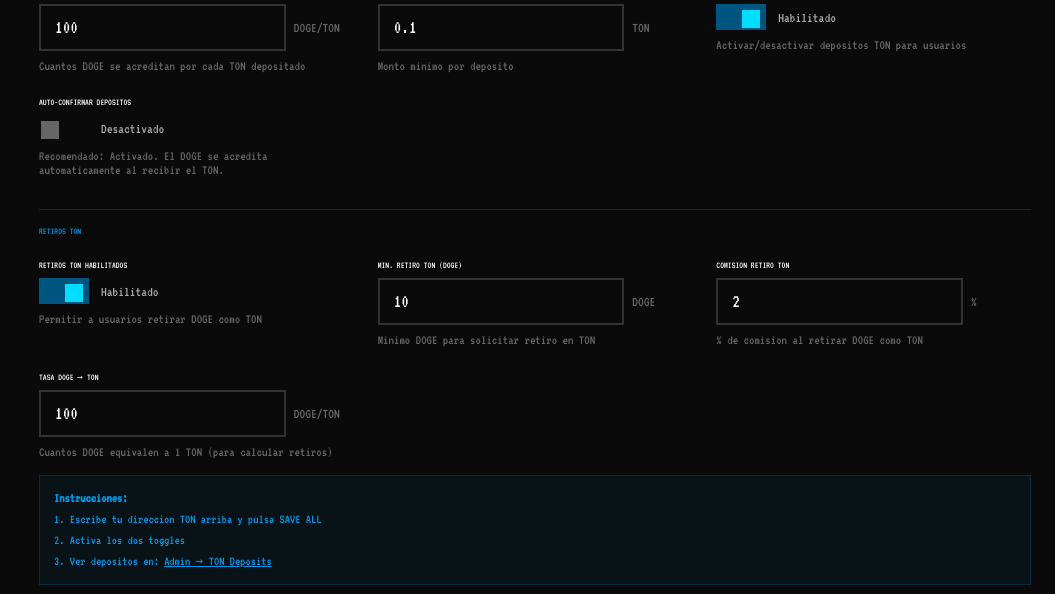
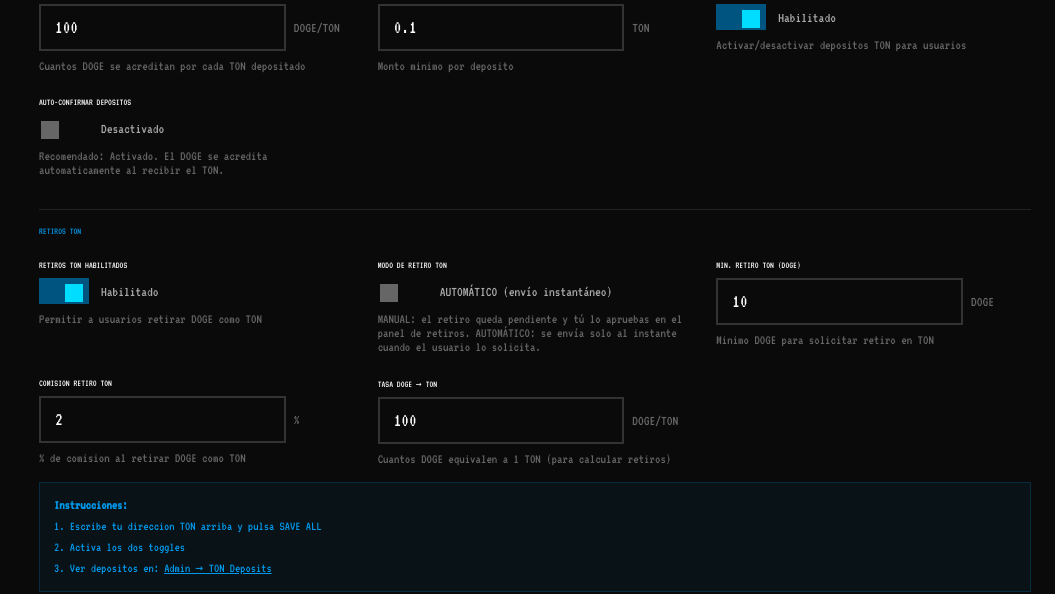
Before and after one commit to isaacmanual3-rgb/mibot, a Flask app: page /admin/config in a window 1280 px wide. Shown: the part 1849-2443 px from the top of the page, without its empty margins (225-1280 px from the left). Run offline with Flask 3, Linux system fonts and the light colour scheme; the visitor is signed in with stand-in values (Sample User, id 1); data comes from the database, SQL or seed files in the repository.

Commit message:
Add files via upload

```diff
--- a/templates/admin_config.html
+++ b/templates/admin_config.html
@@ -414,6 +414,23 @@
         </div>
 
         <div class="config-item">
+            <label class="config-label">Modo de Retiro TON</label>
+            <div class="config-toggle">
+                <label class="toggle">
+                    {% set ton_wd_mode = config.get('ton_withdrawal_mode', 'automatic') if config is mapping else 'automatic' %}
+                    <input type="checkbox" data-key="ton_withdrawal_mode"
+                           data-on-value="manual" data-off-value="automatic"
+                           data-on-label="MANUAL (requiere aprobación)"
+                           data-off-label="AUTOMÁTICO (envío instantáneo)"
+                           {{ 'checked' if ton_wd_mode == 'manual' else '' }}>
+                    <span class="toggle-slider"></span>
+                </label>
+                <span class="toggle-label">{{ 'MANUAL (requiere aprobación)' if ton_wd_mode == 'manual' else 'AUTOMÁTICO (envío instantáneo)' }}</span>
+            </div>
+            <p class="config-hint">MANUAL: el retiro queda pendiente y tú lo apruebas en el panel de retiros. AUTOMÁTICO: se envía solo al instante cuando el usuario lo solicita.</p>
+        </div>
+
+        <div class="config-item">
             <label class="config-label">Min. Retiro TON (DOGE)</label>
             <div class="config-input-group">
                 <input type="number" class="form-input config-input"
@@ -665,7 +682,11 @@
 document.querySelectorAll('.toggle input').forEach(toggle => {
     toggle.addEventListener('change', function() {
         const label = this.closest('.config-toggle').querySelector('.toggle-label');
-        label.textContent = this.checked ? 'Enabled' : 'Disabled';
+        if (this.dataset.onLabel || this.dataset.offLabel) {
+            label.textContent = this.checked ? (this.dataset.onLabel || 'ON') : (this.dataset.offLabel || 'OFF');
+        } else {
+            label.textContent = this.checked ? 'Enabled' : 'Disabled';
+        }
     });
 });
 
@@ -685,7 +706,11 @@ function saveAllConfig() {
     // Collect toggles
     document.querySelectorAll('.toggle input').forEach(toggle => {
         const key = toggle.dataset.key;
-        configs[key] = toggle.checked ? '1' : '0';
+        if (toggle.dataset.onValue || toggle.dataset.offValue) {
+            configs[key] = toggle.checked ? (toggle.dataset.onValue || '1') : (toggle.dataset.offValue || '0');
+        } else {
+            configs[key] = toggle.checked ? '1' : '0';
+        }
     });
 
     fetch('/admin/config/save', {
```
